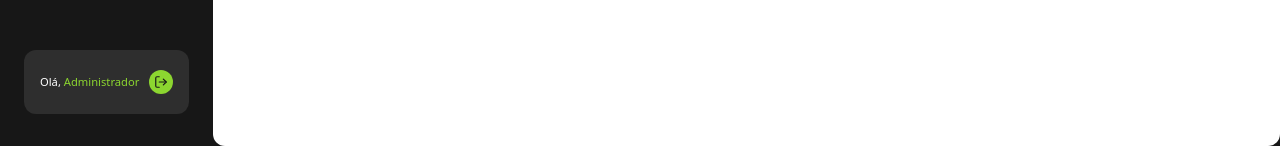
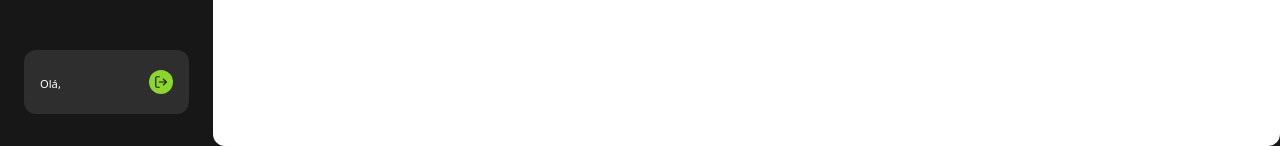
Before and after one commit to luanborher/register-next, a Next.js app: page /address in a window 1280 px wide. Shown: the part 654-800 px from the top of the page. Built offline with nearby package versions, Linux system fonts and the light colour scheme.

Commit message:
feat: client details adjustment

```diff
--- a/src/components/ClientsDetails/ClientsDetails.tsx
+++ b/src/components/ClientsDetails/ClientsDetails.tsx
@@ -9,6 +9,7 @@ import { handleSuccess, handleError } from '@/utils/message';
 import { options } from '@/utils/options';
 
 import { formatDateHours } from '@/utils/format';
+import { useAuth } from '@/hooks/useAuth';
 import Header from '../Header/Header';
 import InputText from '../Input/Input';
 import Dropdown from '../Dropdown/Dropdown';
@@ -35,6 +36,8 @@ interface ClientsDetailsProps {
 }
 
 const ClientsDetails = ({ client, onClose, refetch }: ClientsDetailsProps) => {
+  const { user } = useAuth();
+
   const date = new Date(client.birthDate);
 
   const [showImage, setShowImage] = useState(false);
@@ -121,6 +124,12 @@ const ClientsDetails = ({ client, onClose, refetch }: ClientsDetailsProps) => {
 
     return statusList[status || 'IN_REVIEW'];
   };
+
+  document.addEventListener('keydown', event => {
+    if (event.key === 'Escape') {
+      onClose();
+    }
+  });
 
   return (
     <Wrapper>
@@ -515,7 +524,11 @@ const ClientsDetails = ({ client, onClose, refetch }: ClientsDetailsProps) => {
       <Row style={{ justifyContent: 'center' }}>
         {client.property.first_document_url && (
           <Image
-            src={`${baseURL}files/${client.property.first_document_url}`}
+            src={
+              client.property.first_document_url.includes('https')
+                ? client.property.first_document_url
+                : `${baseURL}files/${client.property.first_document_url}`
+            }
             alt="Documento 1"
             onClick={() => {
               setShowImage(true);
@@ -528,7 +541,11 @@ const ClientsDetails = ({ client, onClose, refetch }: ClientsDetailsProps) => {
 
         {client.property.second_document_url && (
           <Image
-            src={`${baseURL}files/${client.property.second_document_url}`}
+            src={
+              client.property.second_document_url.includes('https')
+                ? client.property.second_document_url
+                : `${baseURL}files/${client.property.second_document_url}`
+            }
             alt="Documento 2"
             onClick={() => {
               setShowImage(true);
@@ -541,7 +558,11 @@ const ClientsDetails = ({ client, onClose, refetch }: ClientsDetailsProps) => {
 
         {client.property.facade_url && (
           <Image
-            src={`${baseURL}files/${client.property.facade_url}`}
+            src={
+              client.property.facade_url.includes('https')
+                ? client.property.facade_url
+                : `${baseURL}files/${client.property.facade_url}`
+            }
             alt="Fachada"
             onClick={() => {
               setShowImage(true);
@@ -552,7 +573,11 @@ const ClientsDetails = ({ client, onClose, refetch }: ClientsDetailsProps) => {
 
         {client.property.additional_url && (
           <Image
-            src={`${baseURL}files/${client.property.additional_url}`}
+            src={
+              client.property.additional_url.includes('https')
+                ? client.property.additional_url
+                : `${baseURL}files/${client.property.additional_url}`
+            }
             alt="Adicional"
             onClick={() => {
               setShowImage(true);
@@ -586,7 +611,11 @@ const ClientsDetails = ({ client, onClose, refetch }: ClientsDetailsProps) => {
 
           <Row style={{ justifyContent: 'center' }}>
             <Image
-              src={`${baseURL}files/${client.property.signature_url}`}
+              src={
+                client.property.signature_url.includes('https')
+                  ? client.property.signature_url
+                  : `${baseURL}files/${client.property.signature_url}`
+              }
               alt="Assinatura"
               style={{ width: '500px' }}
             />
@@ -607,6 +636,7 @@ const ClientsDetails = ({ client, onClose, refetch }: ClientsDetailsProps) => {
       )}
 
       <Row style={{ justifyContent: 'flex-end', marginTop: '2rem' }}>
+        {(user.role === 'DEVELOPER' || user.role === 'MASTER') && (
           <ButtonDeletar
             type="button"
             onClick={() => {
@@ -615,6 +645,7 @@ const ClientsDetails = ({ client, onClose, refetch }: ClientsDetailsProps) => {
           >
             Apagar
           </ButtonDeletar>
+        )}
 
         <ButtonCancel
           type="button"
--- a/src/components/RootLayout/Layout.tsx
+++ b/src/components/RootLayout/Layout.tsx
@@ -4,13 +4,14 @@
 import Image from 'next/image';
 import { useRouter } from 'next/navigation';
 import React from 'react';
+import { Users, LogOut, User, Map } from 'lucide-react';
 
-import { Users, LogOut, User, Map } from 'lucide-react';
+import { useAuth } from '@/hooks/useAuth';
 
 import NavLink from '../Navbar/NavLink/NavLink';
 import Title from '../Navbar/Title/Title';
 
-import { Container, MainContainer } from './styles';
+import { Container, MainContainer, NameContainer } from './styles';
 
 export default function RootLayout({
   children,
@@ -18,6 +19,7 @@ export default function RootLayout({
   children: React.ReactNode;
 }) {
   const { push } = useRouter();
+  const { user } = useAuth();
 
   const signOut = () => {
     localStorage.removeItem('@register:accessToken');
@@ -57,11 +59,11 @@ export default function RootLayout({
           <div className="w-full bg-gray px-4 xxl:px-6 py-5 rounded-large flex">
             <div className="flex flex-col w-full">
               <div className="flex flex-row items-center justify-between">
-                <div className="flex flex-col items-center gap-2">
+                <NameContainer>
                   <span className="text-white text-xxs md:text-xs xxl:text-sm font-medium">
-                    Olá, <span className="text-primary">Administrador</span>
+                    Olá, <span className="text-primary">{user.name}</span>
                   </span>
-                </div>
+                </NameContainer>
 
                 <div
                   className="flex justify-center items-center w-[24px] h-[24px] xxl:w-[30px] xxl:h-[30px] bg-primary rounded-extra cursor-pointer hover:bg-primaryLight"
--- a/src/components/RootLayout/styles.ts
+++ b/src/components/RootLayout/styles.ts
@@ -6,3 +6,15 @@ export const MainContainer = styled.body`
   display: flex;
   height: 100vh;
 `;
+
+export const NameContainer = styled.div`
+  display: flex;
+  flex-direction: column;
+  align-items: center;
+  gap: 2;
+
+  display: -webkit-box;
+  -webkit-box-orient: vertical;
+  -webkit-line-clamp: 1;
+  overflow: hidden;
+`;
```
Lines whose indentation alone changed are shown as unchanged.
